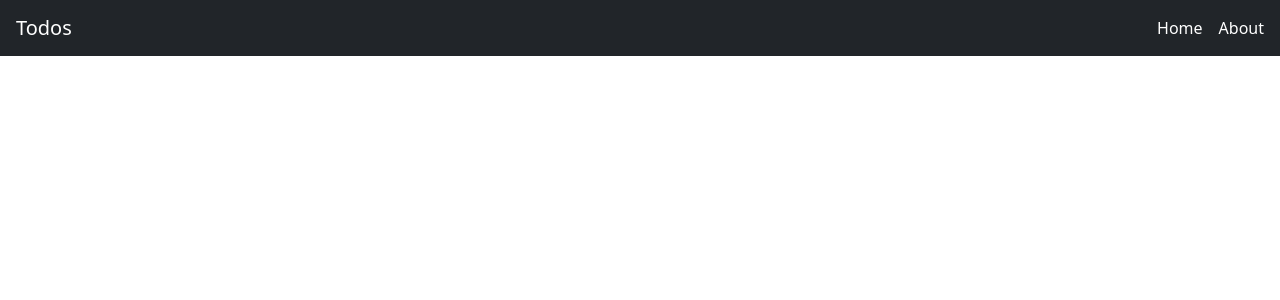
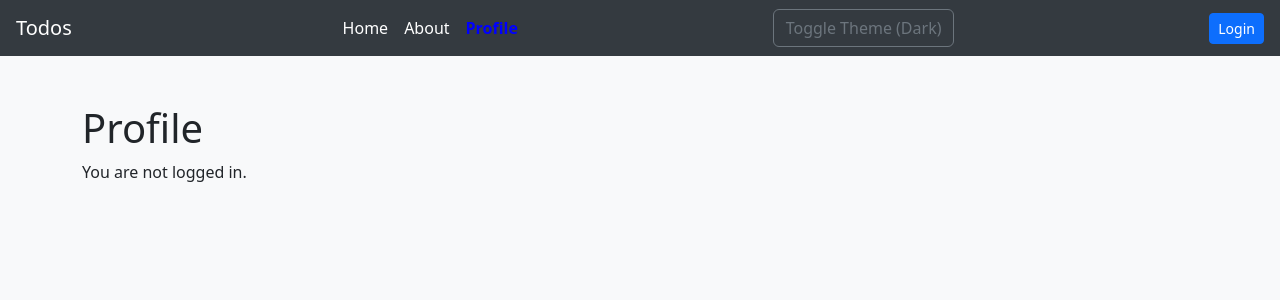
Before and after one commit to Shimaa-reda/todo-app-vue, a Vue app: page /profile in a window 1280 px wide. Before the commit this address had no page. Shown: the top 300 px of the page. Built offline with nearby package versions, Linux system fonts and the light colour scheme.

Commit message:
Pinia State Management

```diff
--- a/src/App.vue
+++ b/src/App.vue
@@ -4,7 +4,18 @@ import { RouterLink, RouterView } from 'vue-router'
 // parent component
 // import { ref,computed, reactive, watch } from 'vue'
 // import ChidComponent from './components/ChidComponent.vue'
+import { computed } from 'vue'
 import TodoListComponent from './components/TodoListComponent.vue'
+import { useThemeStore } from './stores/themeStore' //use pinia store
+import { useUserStore } from './stores/userStore' //use pinia store
+const appThemeStore=useThemeStore()
+const userStore=useUserStore()
+
+const appClass= computed(()=>{
+  return appThemeStore.isDarkMode ? 'app app-dark' : 'app app-light'
+})
+
+
 
 // props example
 // const parentName= ref("Mohamed Essam")
@@ -62,29 +73,84 @@ import TodoListComponent from './components/TodoListComponent.vue'
   @change-name="ChangeName"
   @change-age="ChangeAge"
   /> -->
-    <nav class="navbar navbar-dark bg-dark px-3">
-    <RouterLink class="navbar-brand text-white" to="/">Todos</RouterLink>
+  <div :class="appClass">
+      <nav class="navbar px-3" :class="appThemeStore.isDarkMode ? 'navbar-light bg-light-nav' : 'navbar-dark bg-dark-nav '">
+    <RouterLink class="navbar-brand text-white " to="/">Todos</RouterLink>
 
     <div class="gap-3 d-flex">
       <RouterLink to="/" class="">Home</RouterLink>
       <RouterLink to="/about" class="">About</RouterLink>
+      <RouterLink to="/profile">Profile</RouterLink>
+
     </div>
+    <button class="btn btn-outline-secondary" @click="appThemeStore.toggleTheme">
+        Toggle Theme ({{ appThemeStore.isDarkMode ? 'Light' : 'Dark' }})
+    </button>
+    <span v-if="userStore.isLoggedIn">Welcome, {{ userStore.user?.name }}!</span>
+        <button
+          v-if="!userStore.isLoggedIn"
+          class="btn btn-sm btn-primary"
+          @click="userStore.login('Shimaa')"
+        >
+          Login
+        </button>
+        <button
+          v-else
+          class="btn btn-sm btn-outline-danger"
+          @click="userStore.logout"
+        >
+          Logout
+        </button>
   </nav>
 
   <main class="py-4">
     <RouterView />
   </main>
+
+  </div>
+
   <!-- todo -->
   <!-- <TodoListComponent/> -->
 </template>
 
 <style scoped>
 a{
-  color: white;
+  /* color: white; */
   text-decoration: none;
 }
-.router-link-exact-active {
-  color: blue;
+.bg-dark-nav a.router-link-exact-active,
+.bg-light-nav a.router-link-exact-active {
+  color: blue !important;
   font-weight: bold;
 }
+
+.bg-dark-nav,.bg-dark-nav a {
+  color: #ffffff;
+}
+
+.bg-light-nav  {
+  color: #000000;
+}
+
+.app-light {
+  background-color: #f8f9fa;
+  color: #212529;
+}
+
+.app-dark {
+  background-color: #212529;
+  color: #f8f9fa;
+  }
+.bg-dark-nav {
+  background-color: #343a40;
+}
+
+
+.bg-light-nav {
+  background-color: #f1f1f1;
+}
+.app {
+  min-height: 100vh;
+}
+
 </style>
--- /dev/null
+++ b/src/components/CounterComponent.vue
@@ -0,0 +1,22 @@
+<script setup>
+import { useCounterStore } from '../stores/counter'
+const counterStore = useCounterStore()
+counterStore.doubleCount
+counterStore.count
+// counterStore.increment()
+</script>
+
+<template>
+  <!-- <section class="welcome"> -->
+  <!-- <h1>{{counterStore.count}}</h1> -->
+  <p>Count: {{ counterStore.count }}</p>
+<p>Double: {{ counterStore.doubleCount }}</p>
+<div class="buttons d-flex gap-3">
+    <button @click="counterStore.increment">+</button>
+<button @click="counterStore.decrement">-</button>
+
+</div>
+
+  <!-- </section> -->
+
+</template>
--- a/src/router/index.js
+++ b/src/router/index.js
@@ -2,6 +2,7 @@ import { createRouter, createWebHistory } from 'vue-router'
 import HomeView from '../views/HomeView.vue'
 // import AboutView from '../views/AboutView.vue'
 // import TodoDetailsView from '../views/TodoDetailsView.vue'
+
 
 const router = createRouter({
   history: createWebHistory(import.meta.env.BASE_URL),
@@ -21,6 +22,9 @@ const router = createRouter({
       name: 'todo-details',
       component: () => import('../views/TodoDetailsView.vue'),
     },
+     { path: '/profile',
+       name: 'profile',
+       component: () => import('../views/ProfileView.vue') }
   ],
 })
 
--- a/src/stores/counter.js
+++ b/src/stores/counter.js
@@ -2,11 +2,14 @@ import { ref, computed } from 'vue'
 import { defineStore } from 'pinia'
 
 export const useCounterStore = defineStore('counter', () => {
-  const count = ref(0)
-  const doubleCount = computed(() => count.value * 2)
-  function increment() {
+  const count = ref(0) //state
+  const doubleCount = computed(() => count.value * 2) //getter
+  function increment() { //action
     count.value++
   }
-
-  return { count, doubleCount, increment }
+  function decrement() { //action
+    count.value--
+  }
+// i want to return all the state, getters and actions that i want to use in my components
+  return { count, doubleCount, increment ,decrement}
 })
--- /dev/null
+++ b/src/stores/themeStore.js
@@ -0,0 +1,26 @@
+import { defineStore } from "pinia";
+import { watch,ref,computed } from "vue";
+
+export const useThemeStore =defineStore('theme',()=>{
+    const theme =ref('light')  // state
+    const isDarkMode = computed(() => theme.value === 'dark') // getter
+    function toggleTheme  ()  { // action
+        theme.value = theme.value === 'light' ? 'dark' : 'light'
+    }
+    function setTheme(value) { // action
+        theme.value = value
+    }
+    // load theme from localStorage
+    const savedTheme = localStorage.getItem('theme')
+    if (savedTheme) {
+        theme.value = savedTheme
+    }
+// save theme to localStorage
+    watch(theme, (newTheme) => {
+       localStorage.setItem('theme', newTheme)
+        document.body.className = newTheme === 'dark' ? 'bg-dark' : 'bg-light'
+    })
+
+
+    return { theme, isDarkMode, toggleTheme, setTheme }
+})
--- /dev/null
+++ b/src/stores/userStore.js
@@ -0,0 +1,34 @@
+import { ref, computed, watch } from 'vue'
+import { defineStore } from 'pinia'
+export const useUserStore = defineStore('user', () => {
+    const user = ref(null) // state
+    const isLoggedIn = computed(() => user.value !== null) // getter
+    function login(name) { // action
+        user.value = {name}
+    }
+    function logout() { // action
+        user.value = null
+    }
+
+    watch(user, (newUser) => {
+        if (newUser) {
+            console.log(`User logged in: ${newUser.name}`)
+            localStorage.setItem('user', JSON.stringify(newUser))
+
+        }
+        else {
+            console.log('User logged out')
+            localStorage.removeItem('user')
+        }
+    }
+    )
+    // load user from localStorage
+    const savedUser = localStorage.getItem('user')
+    if (savedUser) {
+        user.value = JSON.parse(savedUser)
+    }
+    else {
+        user.value = null
+    }
+    return { user, isLoggedIn, login, logout }
+})
--- a/src/views/AboutView.vue
+++ b/src/views/AboutView.vue
@@ -1,8 +1,12 @@
+<script setup>
+import CounterComponent from '../components/CounterComponent.vue'
+</script>
 <template>
 
     <div class="container mt-4">
     <h1>About</h1>
     <p>just for practice Vue Router.</p>
+    <CounterComponent/>
   </div>
 </template>
 
--- /dev/null
+++ b/src/views/ProfileView.vue
@@ -0,0 +1,22 @@
+<script setup>
+import { useUserStore } from '../stores/userStore' //use pinia store
+const userStore=useUserStore()
+
+
+</script>
+<template>
+    <div class="container mt-4">
+    <h1>Profile</h1>
+
+    <div v-if="userStore.isLoggedIn">
+      <p>Name: {{ userStore.user.name }}</p>
+      <button class="btn btn-outline-danger" @click="userStore.logout">
+        Logout
+      </button>
+    </div>
+
+    <div v-else>
+      <p>You are not logged in.</p>
+    </div>
+  </div>
+</template>
```
